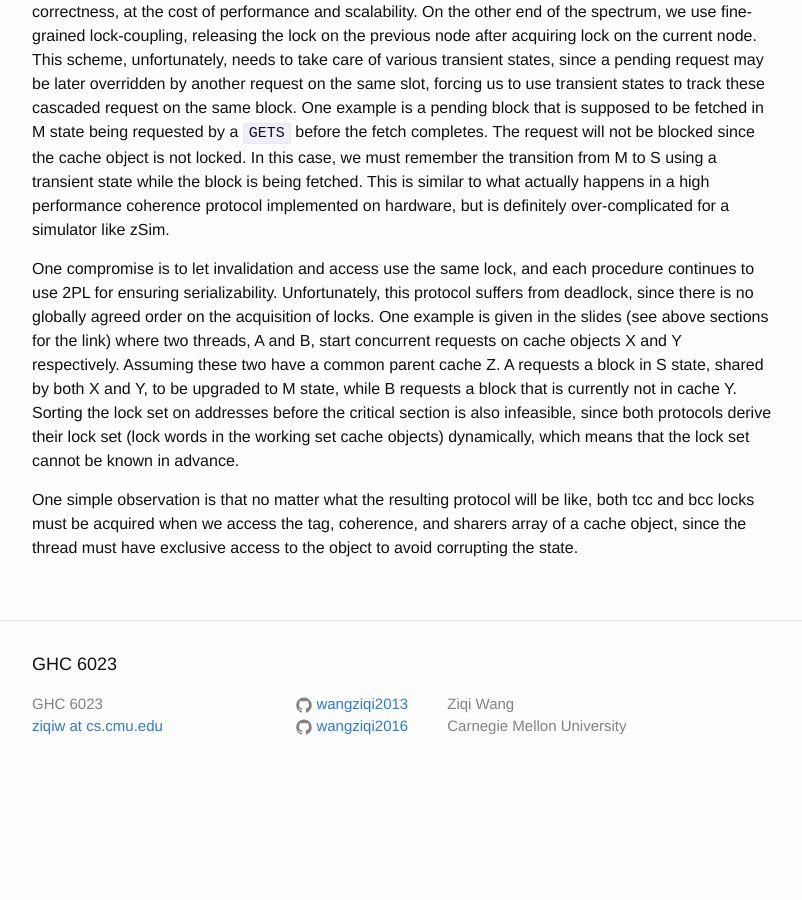
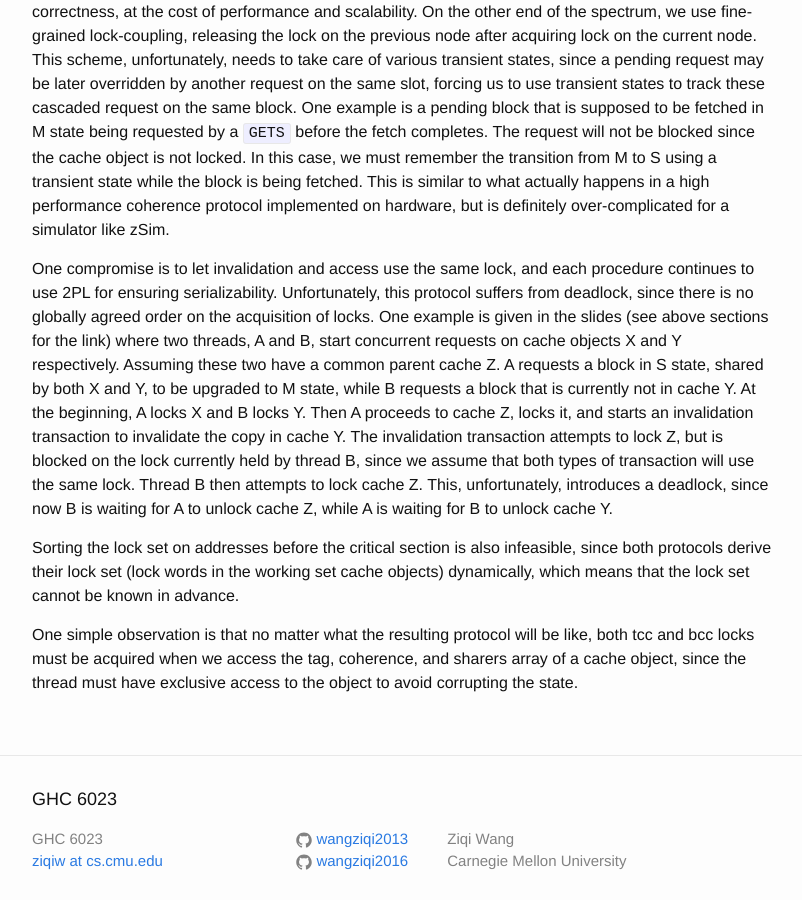
Before and after one commit to wangziqi2013/wangziqi2013.github.io, a Jekyll site: the page built from _posts/2020-01-09-understand-zsim-cache-cc.markdown, in a window 1280 px wide and 900 px high, scrolled down 4827 px. Shown: the whole window, without its empty margins (238-1040 px from the left). Built offline with Jekyll 4.4.1, drawn with Linux system fonts in a browser that asks for light colours; before the commit the page ends 5625 px from its top, so only the background shows below that.

Commit message:
Adding deadlock example

```diff
--- a/_posts/2020-01-09-understand-zsim-cache-cc.markdown
+++ b/_posts/2020-01-09-understand-zsim-cache-cc.markdown
@@ -193,6 +193,12 @@ serializability. Unfortunately, this protocol suffers from deadlock, since there
 of locks. One example is given in the slides (see above sections for the link) where two threads, A and B, start concurrent
 requests on cache objects X and Y respectively. Assuming these two have a common parent cache Z. A requests a block in
 S state, shared by both X and Y, to be upgraded to M state, while B requests a block that is currently not in cache Y.
+At the beginning, A locks X and B locks Y. Then A proceeds to cache Z, locks it, and starts an invalidation transaction
+to invalidate the copy in cache Y. The invalidation transaction attempts to lock Z, but is blocked on the lock currently
+held by thread B, since we assume that both types of transaction will use the same lock. Thread B then attempts to lock
+cache Z. This, unfortunately, introduces a deadlock, since now B is waiting for A to unlock cache Z, while A is waiting
+for B to unlock cache Y.
+
 Sorting the lock set on addresses before the critical section is also infeasible, since both protocols derive
 their lock set (lock words in the working set cache objects) dynamically, which means that the lock set cannot
 be known in advance.
```
